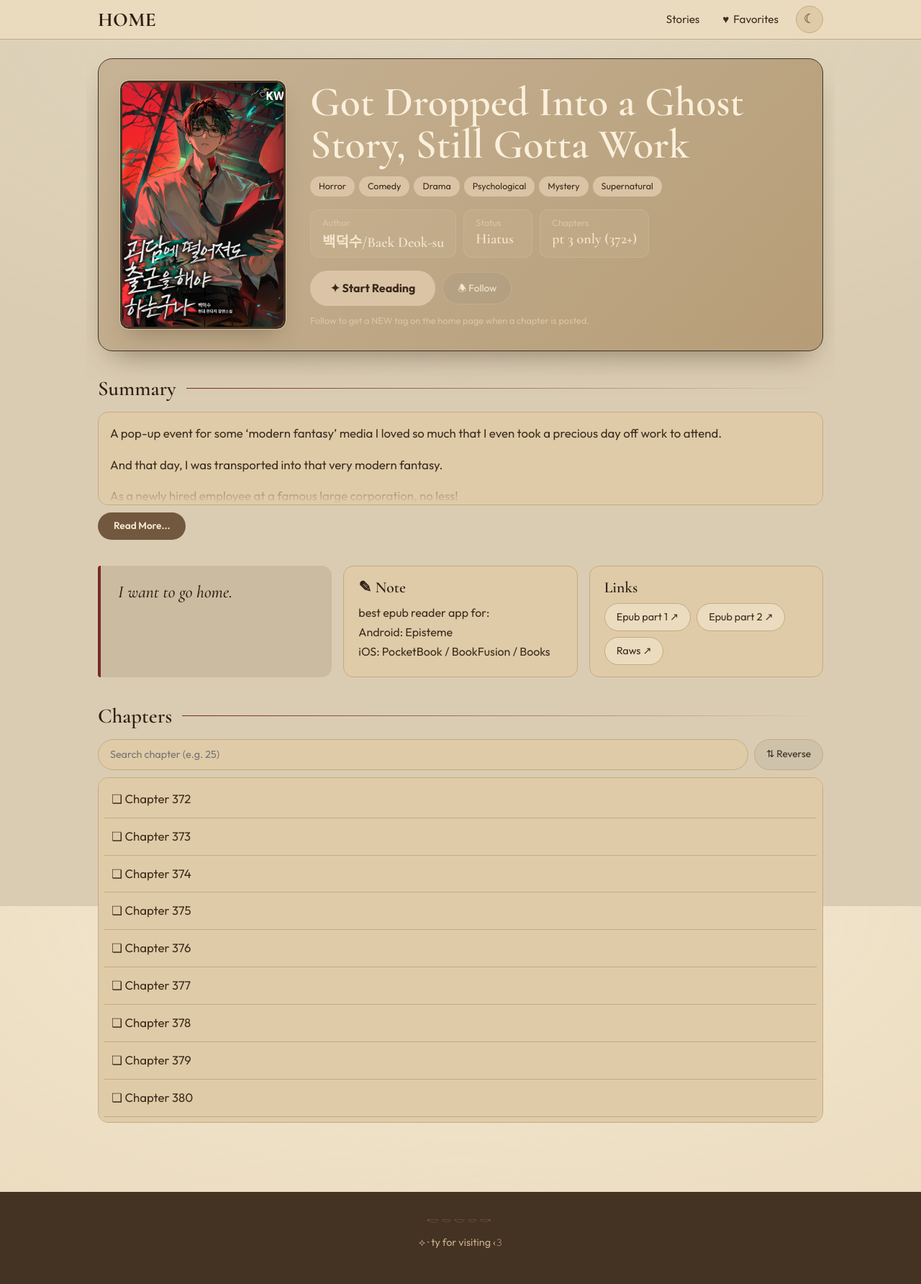
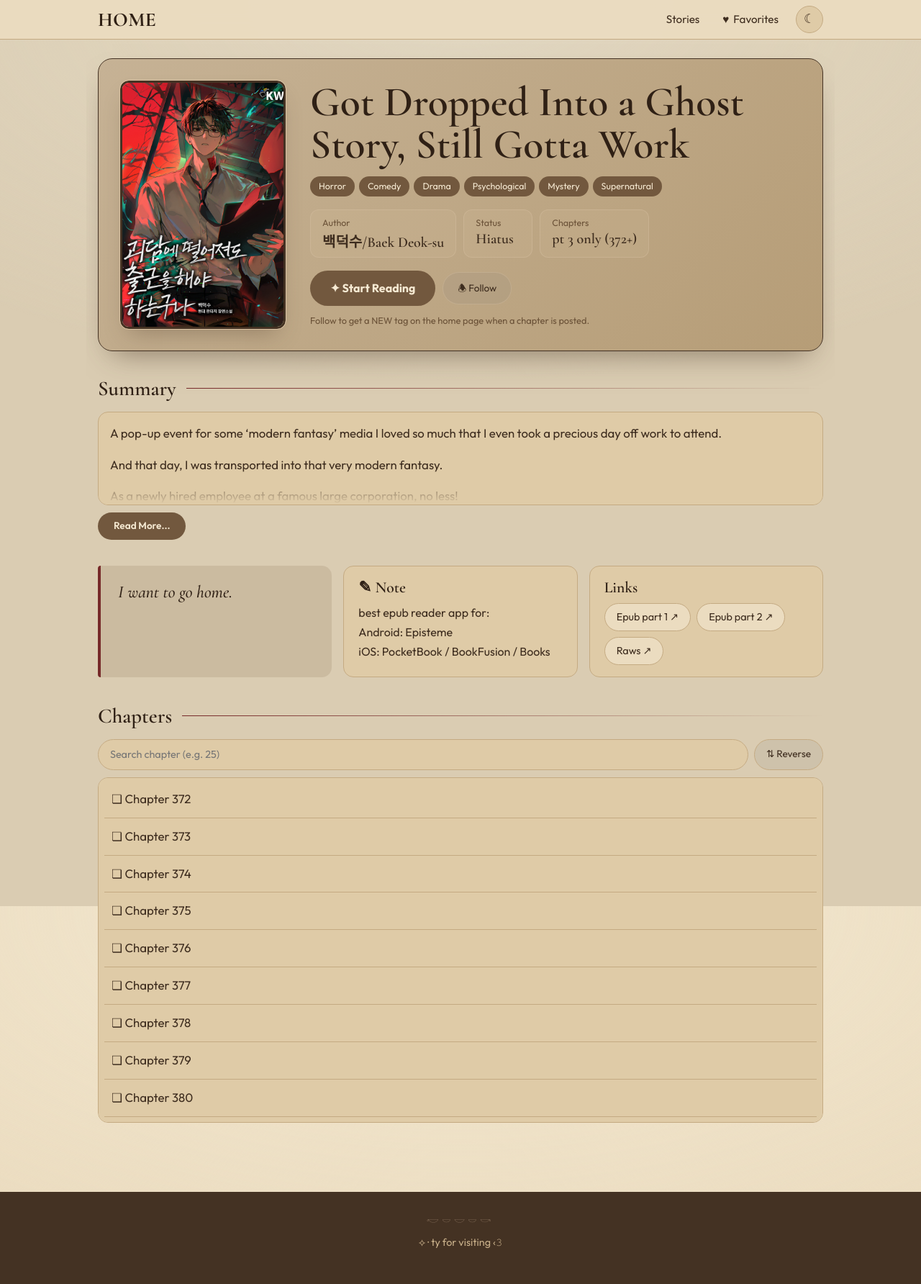
Before and after one commit to soleumn/soleumn.github.io, a Jekyll site: the page built from _novels/gsgw.md, in a window 1280 px wide. Shown: the whole page at 72% size. Built offline with Jekyll 4.4.1, drawn with Linux system fonts in a browser that asks for light colours.

Commit message:
Update site.css

```diff
--- a/assets/css/site.css
+++ b/assets/css/site.css
@@ -318,12 +318,12 @@
   background: linear-gradient(135deg, #C6B295 0%, #B69D77 100%);
   border-color: #443223;
   box-shadow: 0 20px 40px -20px rgba(68, 50, 35, .6);
-  --texto-principal: #f3e6cf;
-  --texto-titulo: #fbf0dc;
-  --texto-secundario: #dbc4a5;
-  --detalhe-accent: #dbc4a5;
-  --detalhe-hover: #f0e0c6;
-  --on-accent: #3a2a1c;
+  --texto-principal: #3d2c1e;
+  --texto-titulo: #2f2015;
+  --texto-secundario: #6b5238;
+  --detalhe-accent: #72583e;
+  --detalhe-hover: #56402c;
+  --on-accent: #f6ead3;
   --borda-suave: rgba(219, 196, 165, .35);
   --accent-soft: rgba(219, 196, 165, .14);
   color: var(--texto-principal);
```
